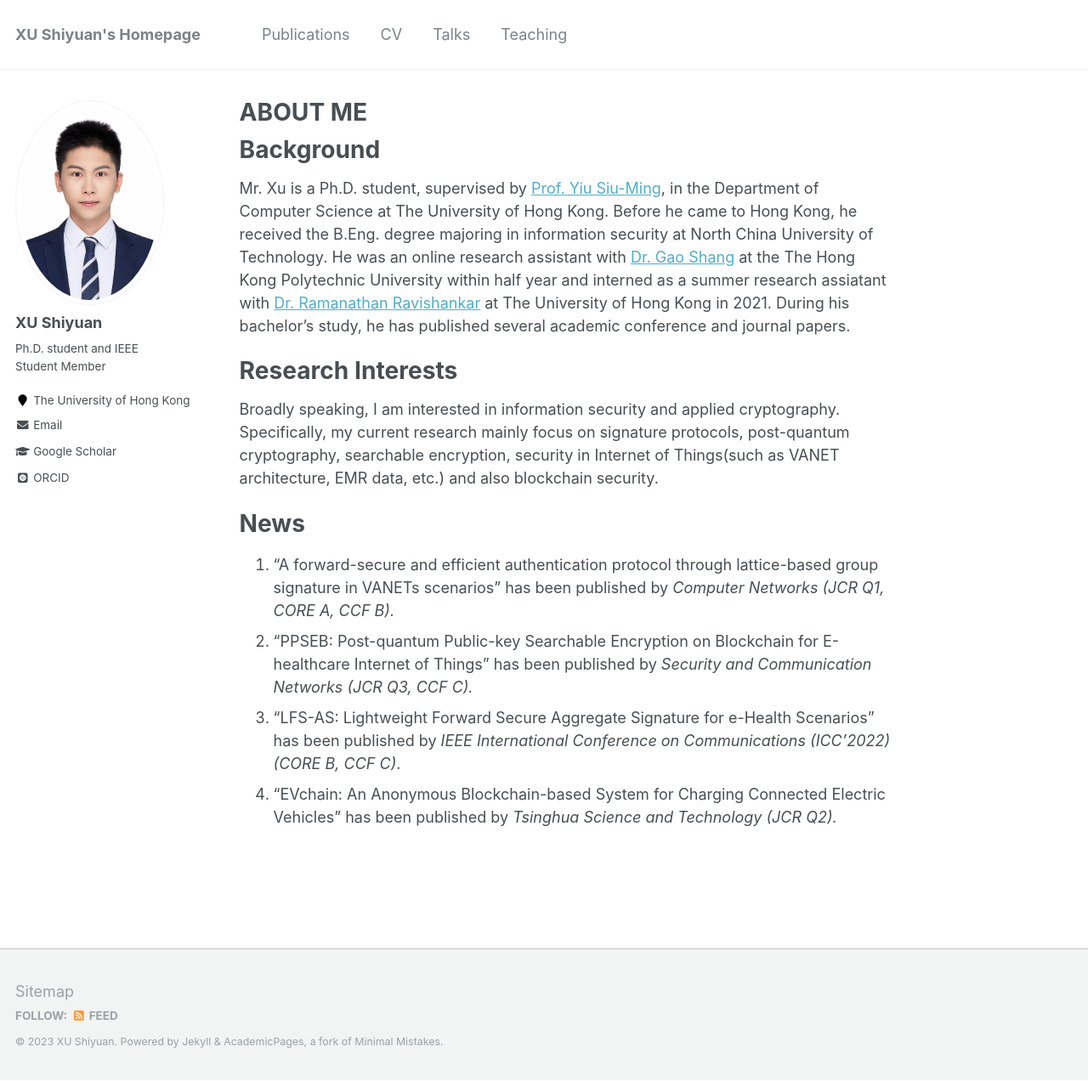
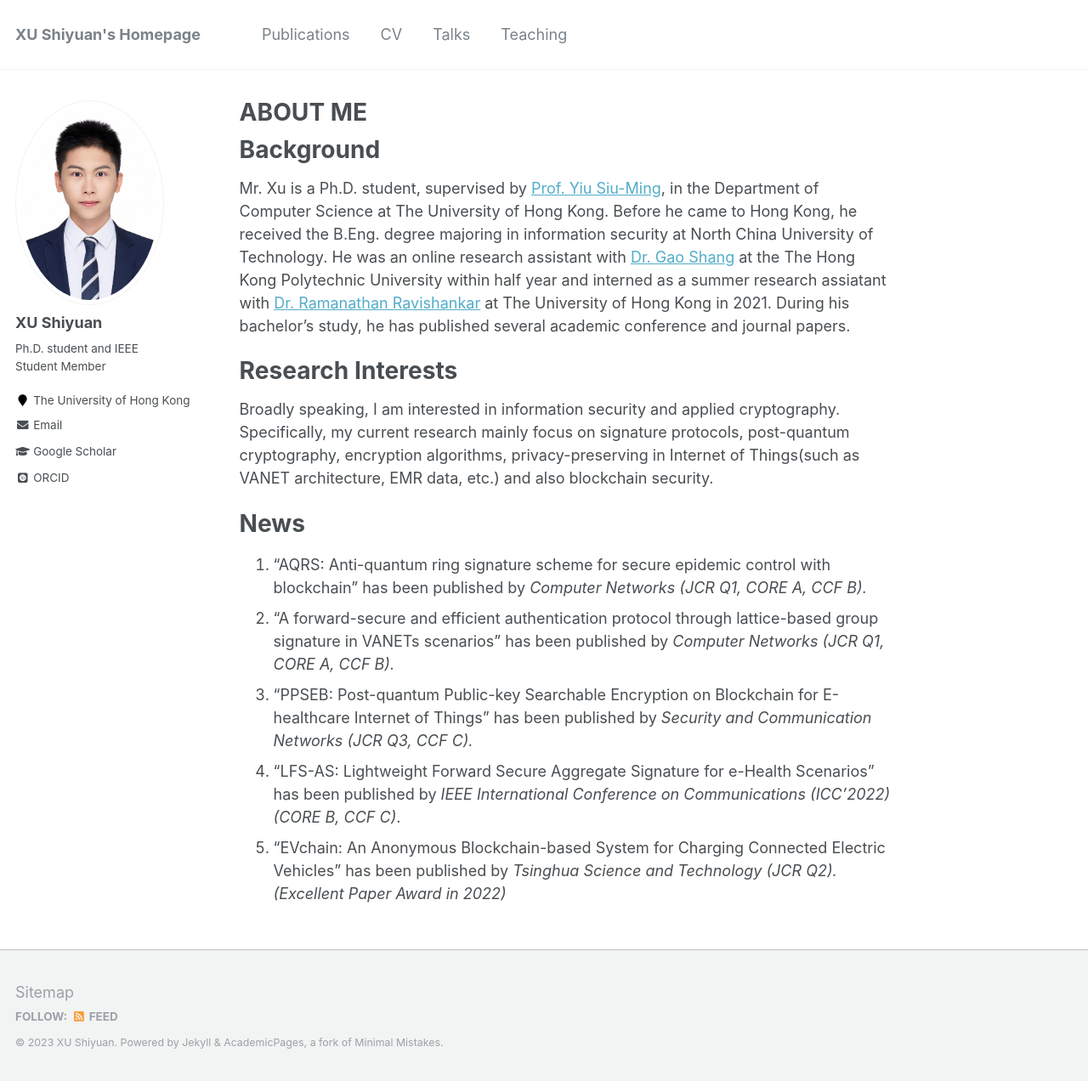
Before and after one commit to shiyuanjack/shiyuanjack.github.io, a Jekyll site: the page built from _pages/about.md, in a window 1280 px wide and 1272 px high. Shown: the whole window at 85% size. Built offline with Jekyll 4.4.1, drawn with Linux system fonts in a browser that asks for light colours; some web fonts are replaced.

Commit message:
Update about.md

```diff
--- a/_pages/about.md
+++ b/_pages/about.md
@@ -15,11 +15,12 @@ Mr. Xu is a Ph.D. student, supervised by [Prof. Yiu Siu-Ming](https://www.cs.hku
 
 Research Interests
 ======
-Broadly speaking, I am interested in information security and applied cryptography. Specifically, my current research mainly focus on signature protocols, post-quantum cryptography, searchable encryption, security in Internet of Things(such as VANET architecture, EMR data, etc.) and also blockchain security.
+Broadly speaking, I am interested in information security and applied cryptography. Specifically, my current research mainly focus on signature protocols, post-quantum cryptography, encryption algorithms, privacy-preserving in Internet of Things(such as VANET architecture, EMR data, etc.) and also blockchain security.
 
 News
 ======
-1. "A forward-secure and efficient authentication protocol through lattice-based group signature in VANETs scenarios" has been published by *Computer Networks* *(JCR Q1, CORE A, CCF B).*
-2. "PPSEB: Post-quantum Public-key Searchable Encryption on Blockchain for E-healthcare Internet of Things" has been published by *Security and Communication Networks* *(JCR Q3, CCF C).*
-3. "LFS-AS: Lightweight Forward Secure Aggregate Signature for e-Health Scenarios" has been published by *IEEE International Conference on Communications (ICC'2022) (CORE B, CCF C)*.
-4. "EVchain: An Anonymous Blockchain-based System for Charging Connected Electric Vehicles" has been published by *Tsinghua Science and Technology (JCR Q2).*
+1. "AQRS: Anti-quantum ring signature scheme for secure epidemic control with blockchain" has been published by *Computer Networks* *(JCR Q1, CORE A, CCF B).*
+2. "A forward-secure and efficient authentication protocol through lattice-based group signature in VANETs scenarios" has been published by *Computer Networks* *(JCR Q1, CORE A, CCF B).*
+3. "PPSEB: Post-quantum Public-key Searchable Encryption on Blockchain for E-healthcare Internet of Things" has been published by *Security and Communication Networks* *(JCR Q3, CCF C).*
+4. "LFS-AS: Lightweight Forward Secure Aggregate Signature for e-Health Scenarios" has been published by *IEEE International Conference on Communications (ICC'2022) (CORE B, CCF C)*.
+5. "EVchain: An Anonymous Blockchain-based System for Charging Connected Electric Vehicles" has been published by *Tsinghua Science and Technology (JCR Q2).* *(Excellent Paper Award in 2022)*
```
